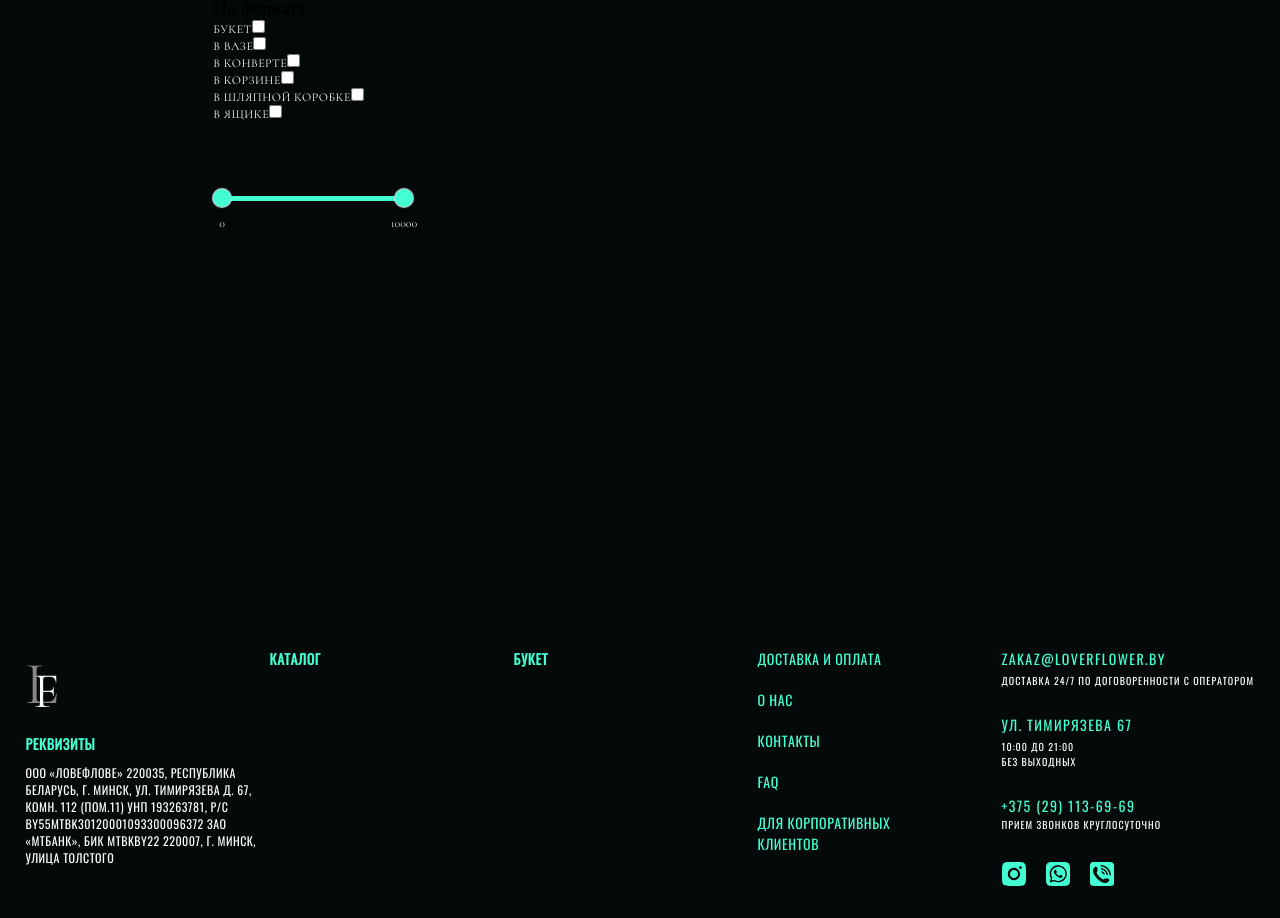
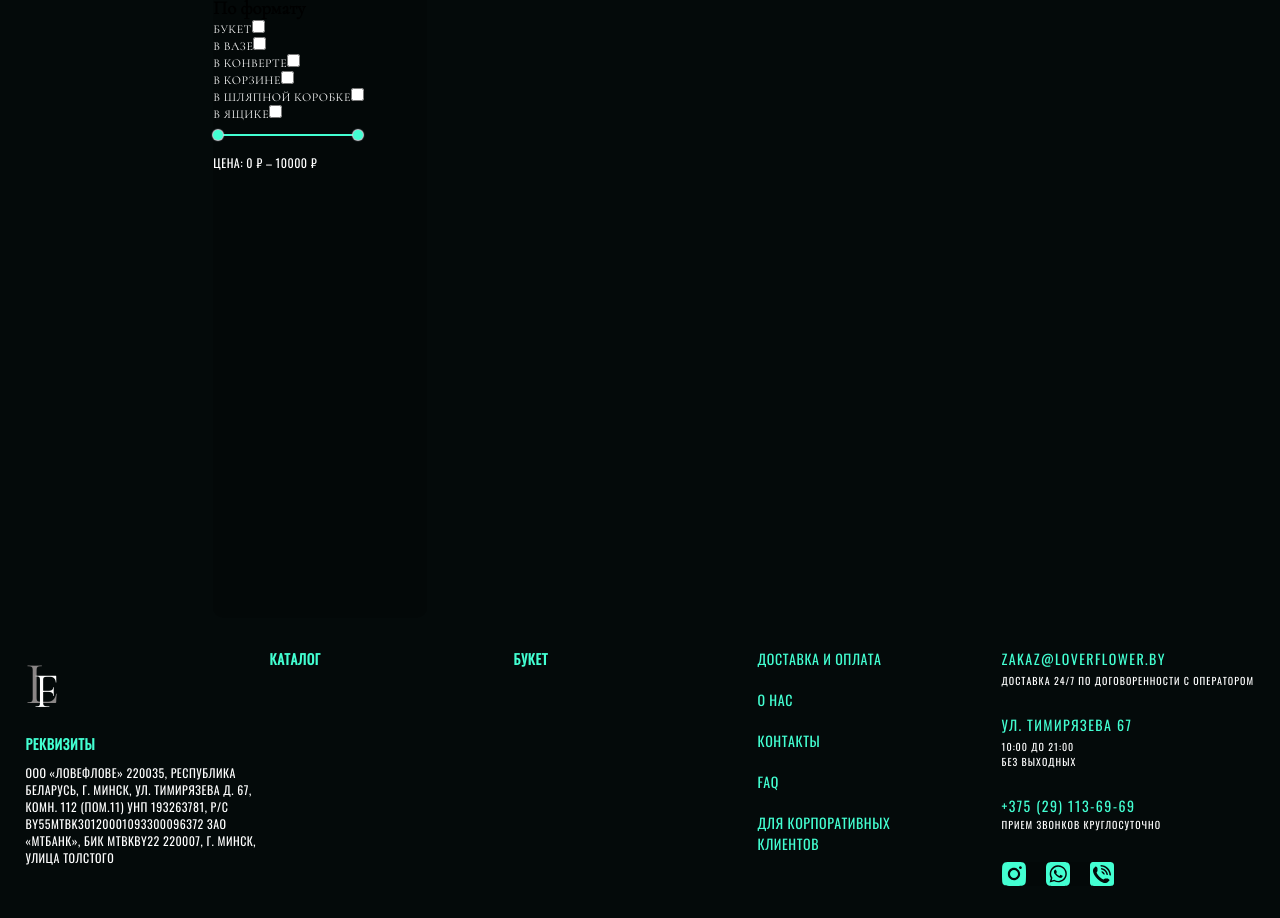
Before and after one commit to jgerba/flower-react-client, a React (Create React App) app: page /catalogue in a window 1280 px wide. Shown: the part 1040-1958 px from the top of the page. Built offline with nearby package versions, Linux system fonts and the light colour scheme.

Commit message:
range slider style upd

```diff
--- a/src/components/RangeSlider.jsx
+++ b/src/components/RangeSlider.jsx
@@ -79,9 +79,10 @@ const RangeSlider = ({ min = 0, max = 10000, onChange = () => {} }) => {
             <div className={classes.slider}>
                 <div className={classes['slider__track']} />
                 <div ref={range} className={classes['slider__range']} />
-                <div className={classes['slider__left-value']}>{minVal}</div>
-                <div className={classes['slider__right-value']}>{maxVal}</div>
             </div>
+            <p
+                className={classes['slider__value']}
+            >{`Цена: ${minVal} ₽ – ${maxVal} ₽`}</p>
         </div>
     );
 };
--- a/src/components/RangeSlider.module.css
+++ b/src/components/RangeSlider.module.css
@@ -1,28 +1,25 @@
 .container {
+    position: relative;
     display: flex;
-    align-items: center;
-    justify-content: center;
+    flex-direction: column;
+    justify-content: space-between;
 
     width: 200px;
-    height: 150px;
+    height: 50px;
 }
 
 .slider {
     position: relative;
 
-    width: 200px;
-}
-
-.slider__track,
-.slider__range,
-.slider__left-value,
-.slider__right-value {
-    position: absolute;
+    width: 150px;
+    top: 13px;
 }
 
 .slider__track,
 .slider__range {
-    height: 5px;
+    position: absolute;
+
+    height: 2px;
     border-radius: 3px;
 }
 
@@ -30,30 +27,21 @@
     width: 100%;
 
     background-color: var(--customWhite);
-
     z-index: 1;
 }
 
 .slider__range {
     background-color: var(--customGreen);
-
     z-index: 2;
 }
 
-.slider__left-value,
-.slider__right-value {
-    margin-top: 20px;
+.slider__value {
+    font-family: 'Oswald';
+    font-size: 12px;
+    letter-spacing: 0.48px;
+    text-transform: uppercase;
 
-    font-size: 12px;
-    color: #dee2e6;
-}
-
-.slider__left-value {
-    left: 6px;
-}
-
-.slider__right-value {
-    right: -4px;
+    color: var(--customWhite);
 }
 
 /* Removing the default appearance */
@@ -66,8 +54,9 @@
 .thumb {
     position: absolute;
 
-    width: 200px;
+    width: 150px;
     height: 0;
+    top: 12px;
 
     pointer-events: none;
     outline: none;
@@ -85,8 +74,8 @@
 .thumb::-webkit-slider-thumb {
     position: relative;
 
-    width: 18px;
-    height: 18px;
+    width: 10px;
+    height: 10px;
     margin-top: 4px;
 
     background-color: var(--customGreen);
@@ -102,8 +91,8 @@
 .thumb::-moz-range-thumb {
     position: relative;
 
-    width: 18px;
-    height: 18px;
+    width: 10px;
+    height: 10px;
     margin-top: 4px;
 
     background-color: var(--customGreen);
```
